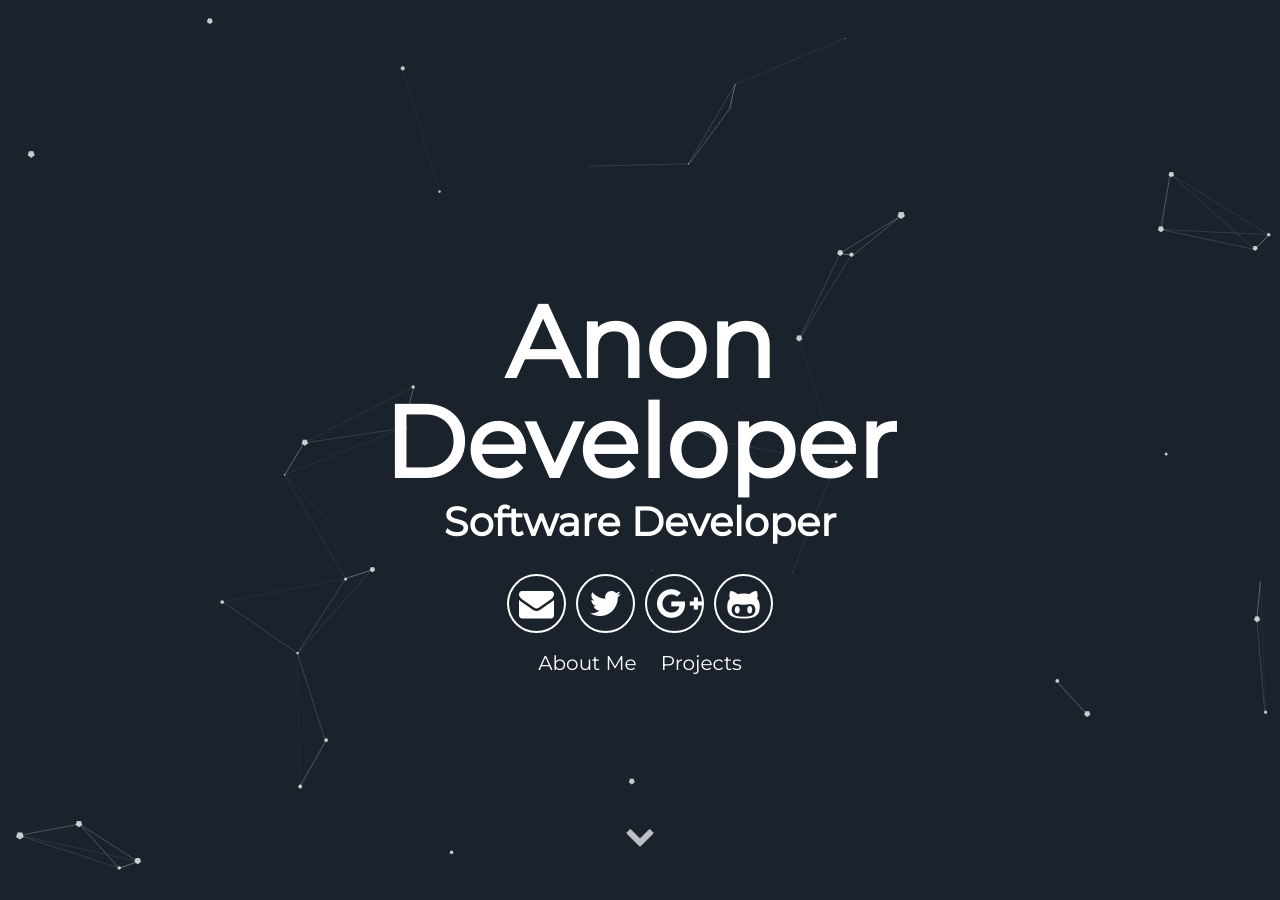
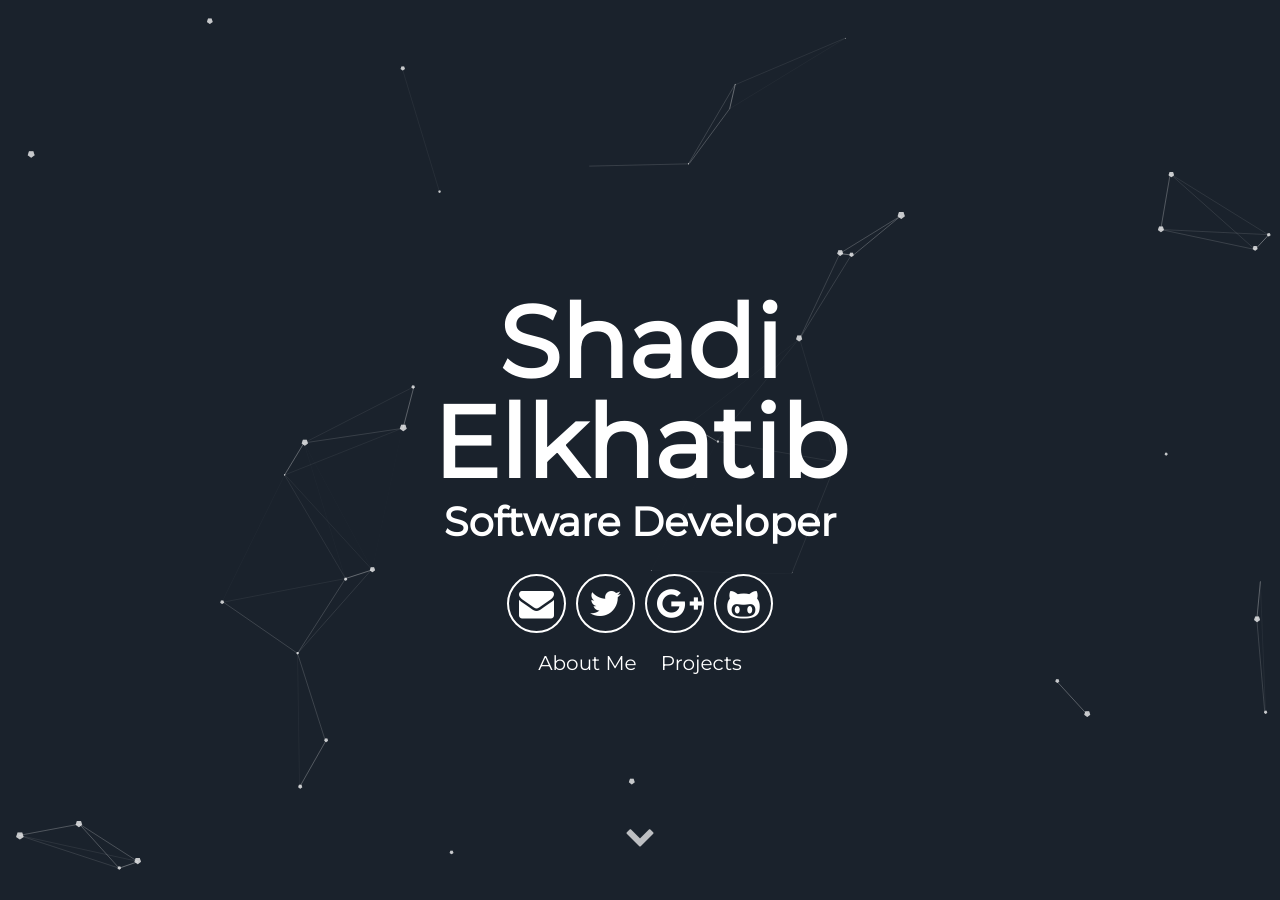
Before and after one commit to selk21/selk21.github.io, a Jekyll site: the page built from index.html, in a window 1280 px wide and 900 px high. Built offline with Jekyll 4.4.1, drawn with Linux system fonts in a browser that asks for light colours; some of the changed text lies outside the part shown.

Commit message:
Update _config.yml

```diff
--- a/_config.yml
+++ b/_config.yml
@@ -1,11 +1,11 @@
 # Site settings
-title: A blog about lorem ipsum dolor sit amet
+title: Shadi Elkhatib
 description: A blog about lorem ipsum dolor sit amet
 # baseurl: "/particle" # the subpath of your site, e.g. /blog
 # url: "localhost:3000" # the base hostname & protocol for your site e.g. http://willianjusten.com.br
 
 # User settings
-username: Anon Developer
+username: Shadi Elkhatib
 user_description: Bicycle rights irony actually neutra typewriter lyft. Man bun taxidermy put a bird on it, umami yr ramps pop-up ugh bushwick chia lo-fi. Occupy bitters pour-over snackwave you probably haven't heard of them small batch. Cornhole mustache man bun letterpress echo park VHS.
 user_title: Software Developer
 email: anon@anon.com
```
